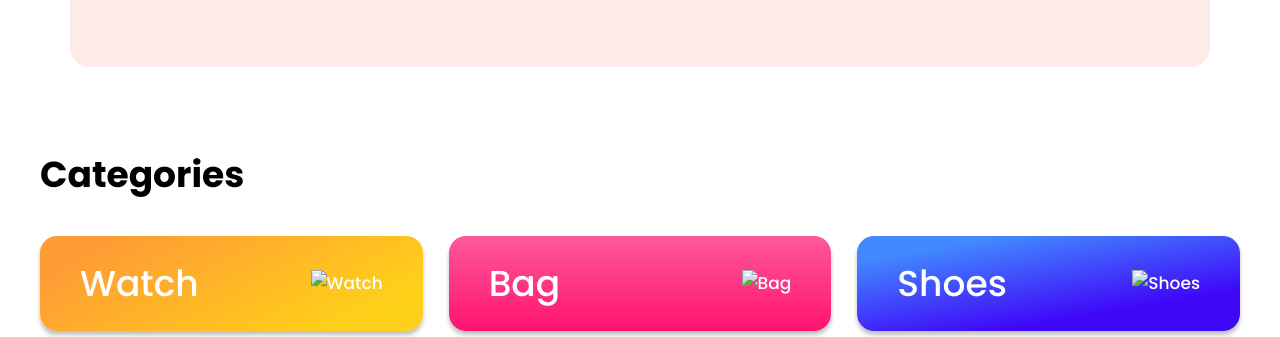
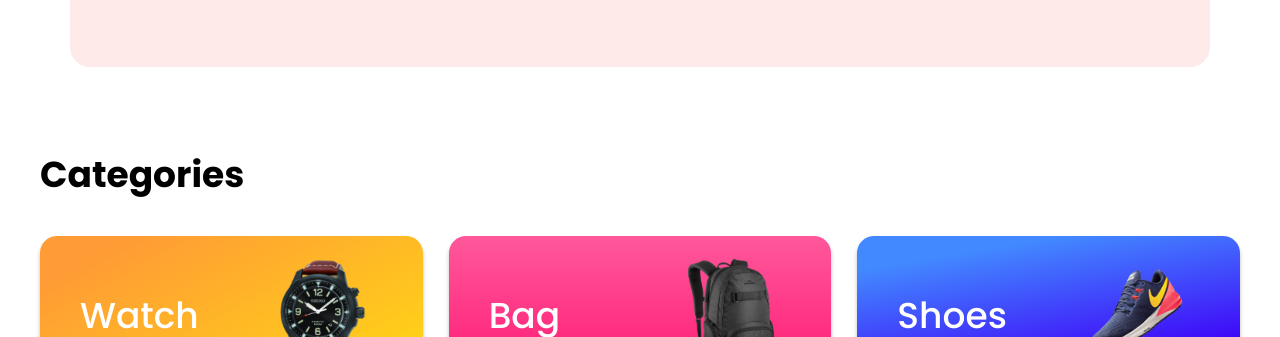
Before and after one commit to Prosunsajal4/Project-7, a plain HTML site: page index.html in a window 1280 px wide. Shown: the part 615-952 px from the top of the page. Drawn offline with Linux system fonts and the light colour scheme; the site is published under a folder, as on GitHub Pages, so addresses that start at the root find nothing.

Commit message:
updated links

```diff
--- a/index.html
+++ b/index.html
@@ -47,15 +47,15 @@
         <section class="categories container text-decoration">
             <div class="watch section">
                 <a href="" class="text-decoration">Watch</a>
-                <img src="/assets/images/categories/watch.png" alt="Watch">
+                <img src="./assets/images/categories/watch.png" alt="Watch">
             </div>
             <div class="bag section">
                 <a href="" class="text-decoration">Bag</a>
-                <img src="/assets/images/categories/bag.png" alt="Bag">
+                <img src="./assets/images/categories/bag.png" alt="Bag">
             </div>
             <div class="shoes section">
                 <a href="" class="text-decoration">Shoes</a>
-                <img src="/assets/images/categories/shoes.png" alt="Shoes">
+                <img src="./assets/images/categories/shoes.png" alt="Shoes">
             </div>
         </section>
         <section class="shoes-section ">
```
